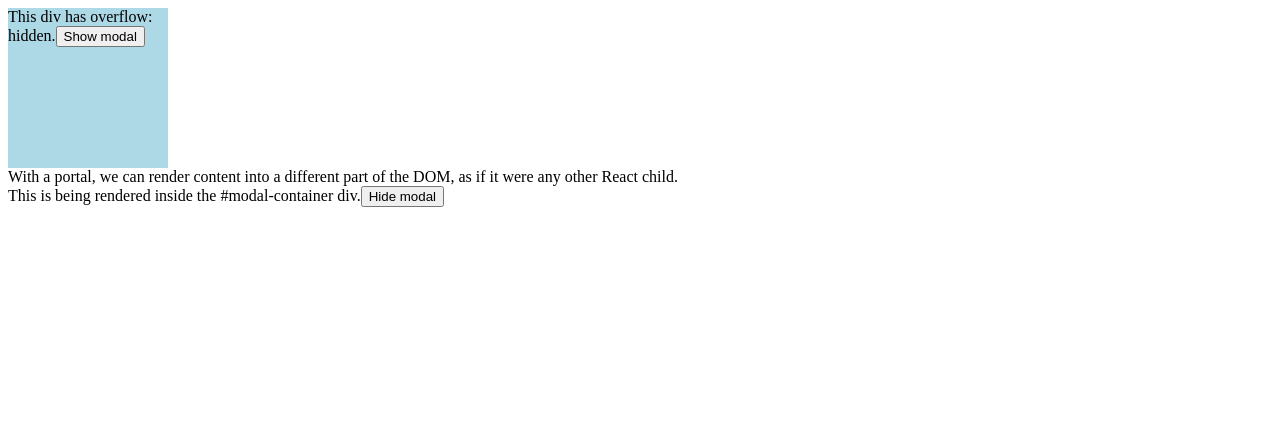
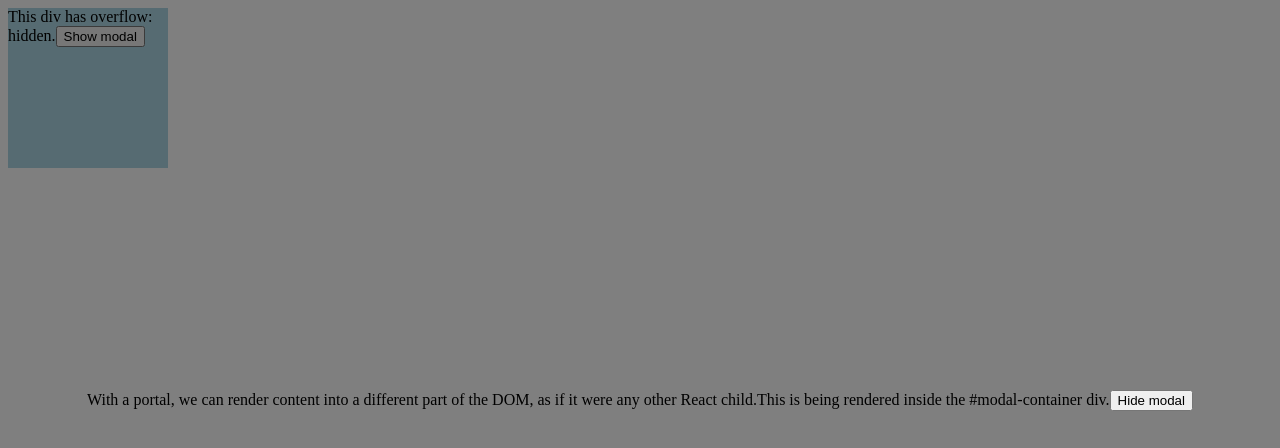
Before and after one commit to gyver98/react-practice, a plain HTML site: page 13-Portals/index.html in a window 1280 px wide. Both pictures are taken after a click on the button "Show modal". Drawn offline with nearby package versions, Linux system fonts and the light colour scheme.

Commit message:
13-Portals

```diff
--- a/13-Portals/style.css
+++ b/13-Portals/style.css
@@ -1,6 +1,23 @@
+#modal-root {
+  position: relative;
+  z-index: 999;
+}
+
 .app {
   height: 10em;
   width: 10em;
   background: lightblue;
   overflow: hidden;
 }
+
+.modal {
+  background-color: rgba(0,0,0,0.5);
+  position: fixed;
+  height: 100%;
+  width: 100%;
+  top: 0;
+  left: 0;
+  display: flex;
+  align-items: center;
+  justify-content: center;
+}
```
